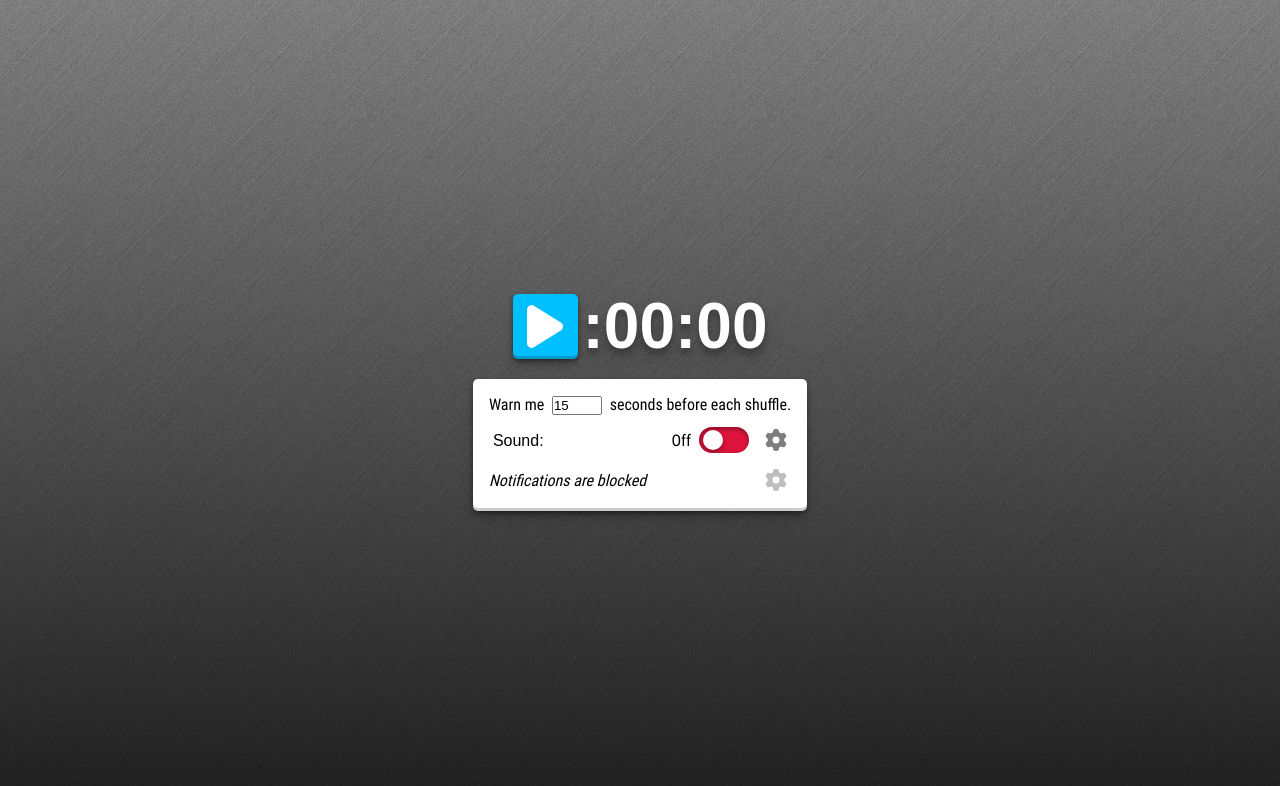
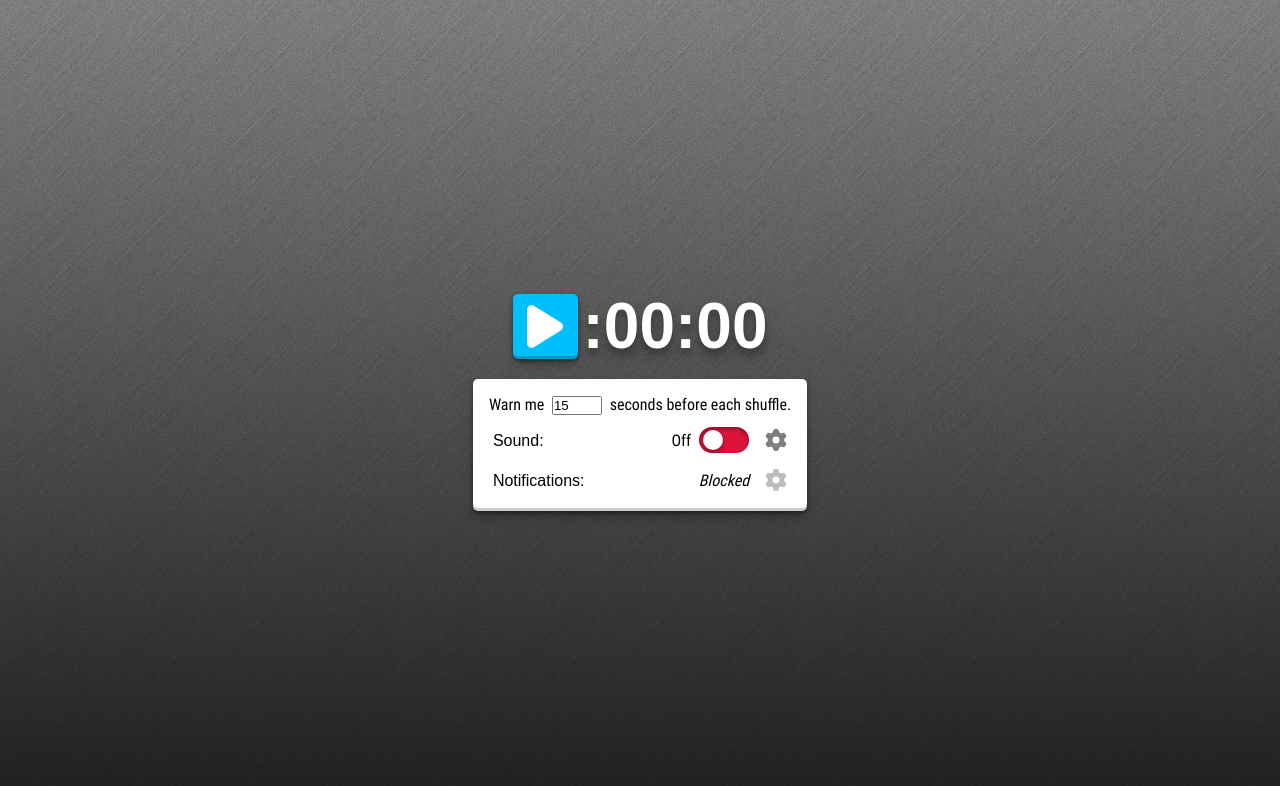
Before and after one commit to endulum/dc-shuffle-clock, a React (Vite) app: page / in a window 1280 px wide. Shown: the top 786 px of the page. Built offline with nearby package versions, Linux system fonts and the light colour scheme; a web font is replaced by a local one.

Commit message:
minimized component amount with some combining

```diff
--- a/src/App.tsx
+++ b/src/App.tsx
@@ -1,9 +1,7 @@
 import { useState, useEffect, ChangeEvent } from 'react';
 
 import Clock from './components/Clock';
-import DelaySetting from './components/DelaySetting';
-import SoundSettings from './components/SoundSettings';
-import NotifSettings from './components/NotifSettings';
+import Expandable from './components/Expandable';
 
 import {
   Settings, settingsInitializer, NotifSupport, notifSupportInitializer,
@@ -36,24 +34,46 @@ export default function App() {
       <Clock onAlert={handleAlert} delay={settings.delay} />
       <main aria-label="clock settings">
         <div className="row">
-          <DelaySetting delay={settings.delay} onInputChange={handleInputChange} />
+          <label className="delay-label" htmlFor="delay">
+            Warn me
+            {' '}
+            <input
+              type="number"
+              value={settings.delay}
+              min="1"
+              max="60"
+              id="delay"
+              className="input-delay"
+              onChange={handleInputChange}
+            />
+            {' '}
+            seconds before each shuffle.
+          </label>
         </div>
 
-        <SoundSettings
-          soundSettings={{
-            soundEnabled: settings.soundEnabled,
+        <Expandable
+          setting={{
+            name: 'Sound',
+            id: 'soundEnabled',
+            bool: settings.soundEnabled,
           }}
           onInputChange={handleInputChange}
-        />
+        >
+          <p>settings for sound go here</p>
+        </Expandable>
 
-        <NotifSettings
-          notifSettings={{
-            notifsEnabled: settings.notifsEnabled,
+        <Expandable
+          setting={{
+            name: 'Notifications',
+            id: 'notifsEnabled',
+            bool: settings.notifsEnabled,
+            notifSupport,
           }}
           onInputChange={handleInputChange}
-          notifSupport={notifSupport}
           setNotifSupport={setNotifSupport}
-        />
+        >
+          <p>settings for notifs go here</p>
+        </Expandable>
       </main>
     </div>
   );
--- /dev/null
+++ b/src/components/Expandable.tsx
@@ -0,0 +1,58 @@
+import {
+  useState, ChangeEvent, SetStateAction, Dispatch,
+} from 'react';
+
+import Toggle from './Toggle';
+
+import { NotifSupport } from '../types';
+
+import GearSvg from '../assets/gear.svg';
+import CloseSvg from '../assets/close.svg';
+
+export default function Expandable({
+  children, setting, onInputChange, setNotifSupport,
+}: {
+  setting: {
+    name: string,
+    id: string,
+    bool: boolean,
+    notifSupport?: NotifSupport
+  },
+  onInputChange: (e: ChangeEvent<HTMLInputElement>) => void,
+  children: JSX.Element | JSX.Element[],
+  // todo: research this issue
+  setNotifSupport?: Dispatch<SetStateAction<NotifSupport>>
+}) {
+  const [expanded, setExpanded] = useState<boolean>(false);
+  return (
+    <>
+      <div className="setting-header">
+        <Toggle
+          setting={{
+            name: setting.name,
+            id: setting.id,
+            bool: setting.bool,
+            notifSupport: setting.notifSupport,
+          }}
+          onInputChange={onInputChange}
+          setNotifSupport={setNotifSupport}
+        />
+
+        <button
+          type="button"
+          title={setting.name === 'Notifications' && setting.notifSupport !== 'allowed' ? 'Enable notifications to see extra settings' : `${expanded ? 'Close' : 'Open'} extra settings for ${setting.name}`}
+          className={`settings-header-button ${setting.name === 'Notifications' && setting.notifSupport !== 'allowed' && 'disabled'}`}
+          onClick={() => { setExpanded(!expanded); }}
+        >
+          <img src={expanded ? CloseSvg : GearSvg} alt={`Extra settings for ${setting.name}`} />
+        </button>
+
+      </div>
+      {expanded && (
+      <div className="setting-body">
+        {children}
+      </div>
+      )}
+    </>
+  );
+}
--- a/src/components/NotifSettings.tsx
+++ /dev/null
@@ -1,103 +0,0 @@
-import { useState, useEffect, ChangeEvent } from 'react';
-
-import Toggle from './Toggle';
-
-import GearSvg from '../assets/gear.svg';
-import CloseSvg from '../assets/close.svg';
-
-import { NotifSupport } from '../types';
-
-// function checkNotifSupport(): boolean {
-//   if (!window.Notification || !Notification.requestPermission) return false;
-//   if (Notification.permission === 'granted') return true;
-//   try {
-//     const notification = new Notification('');
-//   } catch (e: unknown) {
-//     if (e instanceof Error && e.name === 'TypeError') return false;
-//   }
-//   return true;
-// }
-
-export default function NotifSettings({
-  notifSettings, onInputChange, notifSupport, setNotifSupport,
-} : {
-  notifSettings: {
-    notifsEnabled: boolean,
-  },
-  onInputChange: (e: ChangeEvent<HTMLInputElement>) => void,
-  notifSupport: NotifSupport,
-  setNotifSupport: (value: NotifSupport) => void
-}) {
-  // const [notifSupport, setNotifSupport] = useState<notifPermType>('not asked');
-  const [expanded, setExpanded] = useState<boolean>(false);
-
-  // useEffect(() => {
-  //   if (!typeof Notification || !checkNotifSupport()) {
-  //     setNotifSupport('unsupported');
-  //   } else if (Notification.permission === 'denied') {
-  //     setNotifSupport('blocked');
-  //   } else if (Notification.permission === 'granted') {
-  //     setNotifSupport('allowed');
-  //   } else {
-  //     setNotifSupport('not asked');
-  //   }
-  // });
-
-  async function askNotifPermission(): Promise<void> {
-    const permission = await Notification.requestPermission();
-    if (permission === 'granted') setNotifSupport('allowed');
-    if (permission === 'denied') setNotifSupport('blocked');
-  }
-
-  return (
-    <>
-      <div className="setting-header">
-        <div className="setting-header-toggle">
-          {notifSupport === 'unsupported' && (
-            <i>Notifications are not supported</i>
-          )}
-
-          {notifSupport === 'blocked' && (
-            <i>Notifications are blocked</i>
-          )}
-
-          {notifSupport === 'allowed' && (
-            <Toggle
-              setting={{
-                name: 'Notifications',
-                id: 'notifsEnabled',
-                bool: notifSettings.notifsEnabled,
-              }}
-              onInputChange={onInputChange}
-            />
-          )}
-
-          {notifSupport === 'pending' && (
-          <button
-            type="button"
-            onClick={() => {
-              // todo: improve this error catch?
-              askNotifPermission().catch((e) => { console.error(e); });
-            }}
-          >
-            Request notification permission
-          </button>
-          )}
-        </div>
-        <button
-          type="button"
-          title={notifSupport === 'allowed' ? `${expanded ? 'Close' : 'Open'} extra settings for notifications` : 'Enable notifications to see extra settings'}
-          className={`settings-header-button ${notifSupport !== 'allowed' && 'disabled'}`}
-          onClick={() => { setExpanded(!expanded); }}
-        >
-          <img src={expanded ? CloseSvg : GearSvg} alt="Extra settings for notifications" />
-        </button>
-      </div>
-      {expanded && (
-        <div className="setting-body">
-          <p>extra settings for notifs go here</p>
-        </div>
-      )}
-    </>
-  );
-}
--- a/src/components/SoundSettings.tsx
+++ /dev/null
@@ -1,46 +0,0 @@
-import { useState, ChangeEvent } from 'react';
-
-import Toggle from './Toggle';
-
-import GearSvg from '../assets/gear.svg';
-import CloseSvg from '../assets/close.svg';
-
-export default function SoundSettings({ soundSettings, onInputChange } : {
-  soundSettings: {
-    soundEnabled: boolean
-  },
-  onInputChange: (e: ChangeEvent<HTMLInputElement>) => void
-}) {
-  const [expanded, setExpanded] = useState<boolean>(false);
-  return (
-    <>
-      <div className="setting-header">
-        <div className="setting-header-toggle">
-
-          <Toggle
-            setting={{
-              name: 'Sound',
-              id: 'soundEnabled',
-              bool: soundSettings.soundEnabled,
-            }}
-            onInputChange={onInputChange}
-          />
-
-        </div>
-        <button
-          type="button"
-          title={`${expanded ? 'Close' : 'Open'} extra settings for sound`}
-          className="settings-header-button"
-          onClick={() => { setExpanded(!expanded); }}
-        >
-          <img src={expanded ? CloseSvg : GearSvg} alt="Extra settings for notifications" />
-        </button>
-      </div>
-      {expanded && (
-        <div className="setting-body">
-          <p>extra settings for sounds go here</p>
-        </div>
-      )}
-    </>
-  );
-}
--- a/src/components/Toggle.tsx
+++ b/src/components/Toggle.tsx
@@ -1,16 +1,47 @@
-import { useRef, ChangeEvent } from 'react';
+import {
+  useRef, ChangeEvent, Dispatch, SetStateAction,
+} from 'react';
 
-export default function Toggle({ setting, onInputChange }: {
+import { NotifSupport } from '../types';
+
+export default function Toggle({
+  setting, onInputChange, setNotifSupport,
+}: {
   setting: {
     name: string,
     id: string,
-    bool: boolean
+    bool: boolean,
+    notifSupport?: NotifSupport
   },
-  onInputChange: (e: ChangeEvent<HTMLInputElement>) => void
+  onInputChange: (e: ChangeEvent<HTMLInputElement>) => void,
+  // todo: research this issue
+  setNotifSupport?: Dispatch<SetStateAction<NotifSupport>>
 }) {
   const switchLabel = useRef<HTMLLabelElement>(null);
+
+  async function askNotifPermission(): Promise<void> {
+    if (setNotifSupport) {
+      const permission = await Notification.requestPermission();
+      if (permission === 'granted') setNotifSupport('allowed');
+      if (permission === 'denied') setNotifSupport('blocked');
+    }
+  }
+
   return (
-    <label ref={switchLabel} className="switch-label" htmlFor={setting.id} title={`${setting.name} is ${setting.bool ? 'on' : 'off'}, click to turn ${setting.bool ? 'off' : 'on'}`}>
+    <label
+      ref={switchLabel}
+      className="switch-label"
+      htmlFor={setting.id}
+      title={setting.name === 'Notifications' && setting.notifSupport !== 'allowed' ? '' : `${setting.name} is ${setting.bool ? 'on' : 'off'}, click to turn ${setting.bool ? 'off' : 'on'}`}
+      onMouseEnter={() => {
+        if (setting.name === 'Notifications') {
+          if (setting.notifSupport === 'allowed') switchLabel.current?.classList.add('focused');
+        } else switchLabel.current?.classList.add('focused');
+      }}
+      onMouseLeave={() => {
+        switchLabel.current?.classList.remove('focused');
+      }}
+    >
       <span>
         <b>
           {setting.name}
@@ -24,20 +55,48 @@ export default function Toggle({ setting, onInputChange }: {
         id={setting.id}
         checked={setting.bool}
         onChange={onInputChange}
+        disabled={setting.name === 'Notifications' && setting.notifSupport !== 'allowed'}
         onFocus={() => {
-          switchLabel.current?.classList.add('focused');
+          if (setting.name === 'Notifications') {
+            if (setting.notifSupport === 'allowed') switchLabel.current?.classList.add('focused');
+          } else switchLabel.current?.classList.add('focused');
         }}
         onBlur={() => {
           switchLabel.current?.classList.remove('focused');
         }}
       />
 
-      <span className="switch-label-right">
-        <span className="switch-text" aria-hidden>
-          {setting.bool ? 'On' : 'Off'}
+      {setting.name === 'Notifications' && setting.notifSupport !== 'allowed' ? (
+        <span>
+          {setting.notifSupport === 'unsupported' && (
+            <i>Not Supported</i>
+          )}
+
+          {setting.notifSupport === 'blocked' && (
+            <i>Blocked</i>
+          )}
+
+          {setting.notifSupport === 'pending' && (
+          <button
+            type="button"
+            title="Request notification permission in order to enable notifications"
+            onClick={() => {
+            // todo: improve this error catch?
+              askNotifPermission().catch((e) => { console.error(e); });
+            }}
+          >
+            Request permission
+          </button>
+          )}
         </span>
-        <span className={`switch ${setting.bool && 'on'}`} />
-      </span>
+      ) : (
+        <span className="switch-label-right">
+          <span className="switch-text" aria-hidden>
+            {setting.bool ? 'On' : 'Off'}
+          </span>
+          <span className={`switch ${setting.bool && 'on'}`} />
+        </span>
+      )}
     </label>
   );
 }
--- a/src/style.css
+++ b/src/style.css
@@ -189,11 +189,6 @@ main {
     opacity: 1;
     cursor: pointer;
   }
-  &.disabled {
-    pointer-events: none;
-    cursor: not-allowed;
-    opacity: 0.25;
-  }
 }
 
 .switch-label {
@@ -201,15 +196,17 @@ main {
   flex-direction: row;
   justify-content: space-between;
   align-items: center;
+  flex-grow: 1;
   position: relative;
-  cursor: pointer;
+
   padding: 0.25rem;
   border-radius: 5px;
   input[type="checkbox"] {
     position: absolute;
     opacity: 0;
   }
-  &:hover, &.focused {
+  &.focused {
+    cursor: pointer;
     background-color: #eee;
     box-shadow: rgba(0, 0, 0, 0.25) 0 0 1px inset
   }
@@ -267,7 +264,12 @@ b {
   font-family: 'Roboto Bold', Arial, Helvetica, sans-serif;
 }
 
-
 img.white {
   filter: invert(100%)
 }
+
+.disabled {
+  pointer-events: none;
+  cursor: not-allowed;
+  opacity: 0.25;
+}
```
Also changed, not shown: src/components/DelaySetting.tsx (deleted, +0 -29 lines).
